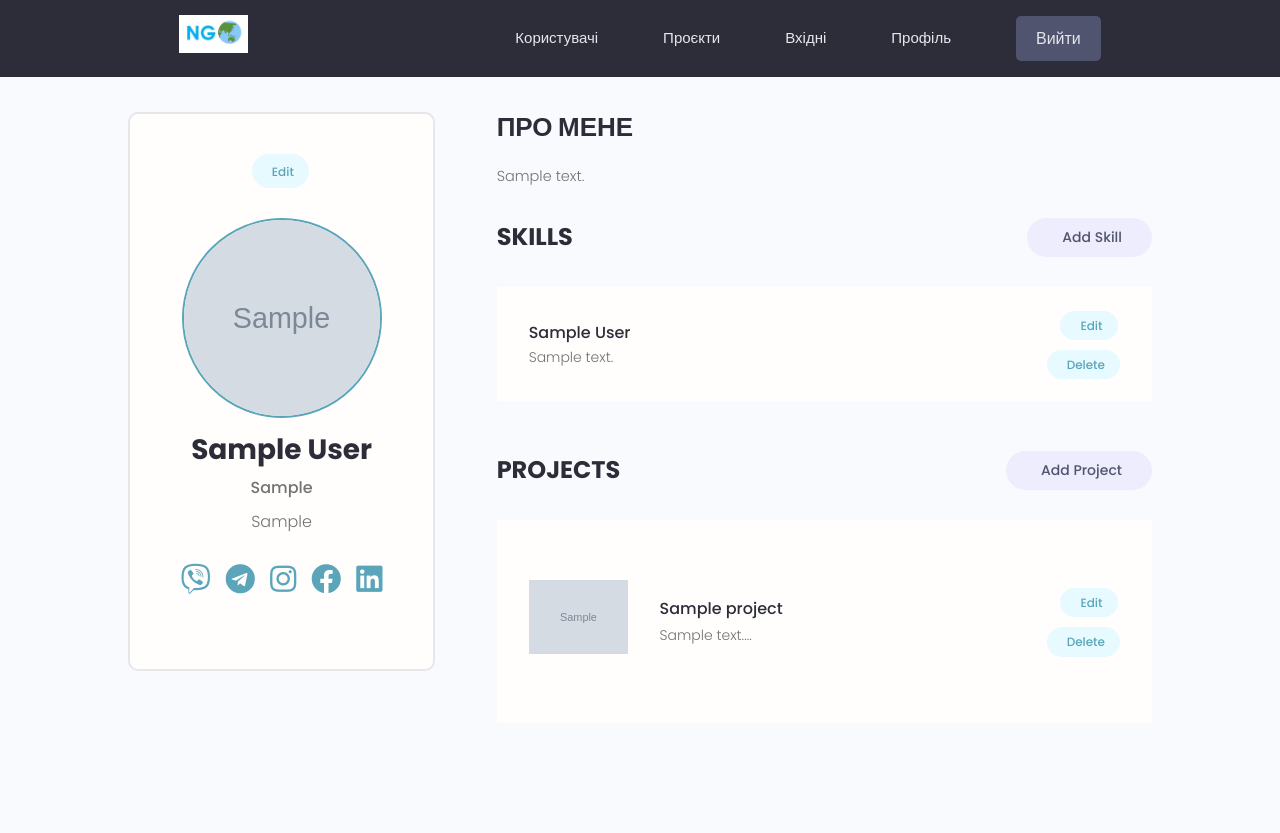
After one commit to ruslanliska/NGO, a Django app: page /account/ in a window 1280 px wide. The commit adds this page. Run offline with Django 4.2, Linux system fonts and the light colour scheme; a user stored in the database is signed in; tables that the repository leaves empty hold one stand-in row (values such as "Sample post"); grey boxes marked "Sample" are stand-in pictures; parts of the project's set-up code (start-up, migrations or seed data) failed here and were passed over; some libraries are stand-ins or nearby versions.

Commit message:
Added functionality to edit profile and UI for profile edition

```diff
--- a/templates/main.html
+++ b/templates/main.html
@@ -34,7 +34,7 @@
     {% for message in messages %}
     <div class="alert  alert--{{message.tags}}">
         <p class="alert__message">{{message}}</p>
-        <button class="alert__close">x</button>
+        <button class="alert__close"></button>
     </div>
 
     {% endfor %}
--- a/templates/navbar.html
+++ b/templates/navbar.html
@@ -20,7 +20,7 @@
 
 
           {% if request.user.is_authenticated %}
-          <li class="header__menuItem"><a href="{% url 'create-project' %}">Додати проєкт</a></li>
+          <li class="header__menuItem"><a href="{% url 'account' %}">Профіль</a></li>
           <li class="header__menuItem"><a href="{% url 'logout' %}" class="btn btn--sub">Вийти</a></li>
           {% else %}
           <li class="header__menuItem"><a href="{% url 'login' %}" class="btn btn--sub">Логін/Вхід</a></li>
--- /dev/null
+++ b/users/templates/users/account.html
@@ -0,0 +1,110 @@
+{% extends 'main.html' %}
+
+{% block content %}
+
+<head>
+  <meta name="viewport" content="width=device-width, initial-scale=1.0">
+  <link rel="stylesheet" href="https://pro.fontawesome.com/releases/v5.10.0/css/all.css">
+</head>
+
+  <!-- Main Section -->
+  <main class="settingsPage profile my-md">
+    <div class="container">
+      <div class="layout">
+        <div class="column column--1of3">
+          <div class="card text-center">
+            <div class="card__body dev">
+              <a class="tag tag--pill tag--main settings__btn" href="{% url 'edit-account' %}"><i class="im im-edit"></i> Edit</a>
+              <img class="avatar avatar--xl dev__avatar" src="{{ profile.profile_image.url }}" />
+              <h2 class="dev__name">{{ profile.name }}</h2>
+              <p class="dev__title">{{ profile.short_intro }}</p>
+              <p class="dev__location">{{ profile.location }}</p>
+              <ul class="dev__social">
+                {% if profile.social_viber %}
+                <li>
+                  <a title="Viber" href="{{ profile.social_viber }}" target="_blank"><i class="fab fa-viber fa-2x"></i></a>
+                </li>
+                {% endif %}
+
+                {% if profile.social_telegram %}
+                <li>
+                    <a title="Telegram" href="{{ profile.social_telegram }}" target="_blank"><i class="fab fa-telegram fa-2x"></i></a>
+                </li>
+                {% endif %}
+
+                {% if profile.social_instagram %}
+                <li>
+                  <a title="Instagram" href="{{ profile.social_instagram }}" target="_blank"><i class="fab fa-instagram fa-2x"></i></a>
+                </li>
+                {% endif %}
+
+                {% if profile.social_facebook %}
+                <li>
+                  <a title="Facebook" href="{{ profile.social_facebook }}" target="_blank"><i class="fab fa-facebook fa-2x"></i></a>
+                </li>
+                {% endif %}
+
+                {% if profile.social_linkedin %}
+                <li>
+                  <a title="LinkedIn" href="{{ profile.social_linkedin }}" target="_blank"><i class="fab fa-linkedin fa-2x"></i></a>
+                </li>
+                {% endif %}
+              </ul>
+            </div>
+          </div>
+        </div>
+        <div class="column column--2of3">
+          <div class="devInfo">
+            <h3 class="devInfo__title">Про мене</h3>
+            <p class="devInfo__about">{{ profile.bio }}</p>
+          </div>
+          <div class="settings">
+            <h3 class="settings__title">Skills</h3>
+            <a class="tag tag--pill tag--sub settings__btn tag--lg" href="#"><i class="im im-plus"></i> Add Skill</a>
+          </div>
+
+          <table class="settings__table">
+            {% for skill in skills %}
+            <tr>
+              <td class="settings__tableInfo">
+                <h4>{{skill.name}}</h4>
+                <p>{{skill.description}}</p>
+              </td>
+              <td class="settings__tableActions">
+                <a class="tag tag--pill tag--main settings__btn" href="#"><i class="im im-edit"></i> Edit</a>
+                <a class="tag tag--pill tag--main settings__btn" href="#"><i class="im im-x-mark-circle-o"></i>
+                  Delete</a>
+              </td>
+            </tr>
+            {% endfor %}
+          </table>
+
+          <div class="settings">
+            <h3 class="settings__title">Projects</h3>
+            <a class="tag tag--pill tag--sub settings__btn tag--lg" href="#"><i class="im im-plus"></i> Add Project</a>
+          </div>
+
+          <table class="settings__table">
+            {% for project in projects %}
+            <tr>
+              <td class="settings__thumbnail">
+                <a href="{% url 'project'  project.id %}"><img src="{{project.featured_image.url}}" alt="Project Thumbnail" /></a>
+              </td>
+              <td class="settings__tableInfo">
+                <a href="{% url 'project'  project.id %}">{{project.title}}</a>
+                <p>{{ project.description|slice:"250" }}...</p>
+              </td>
+              <td class="settings__tableActions">
+                <a class="tag tag--pill tag--main settings__btn" href="#"><i class="im im-edit"></i> Edit</a>
+                <a class="tag tag--pill tag--main settings__btn" href="#"><i class="im im-x-mark-circle-o"></i>
+                  Delete</a>
+              </td>
+            </tr>
+            {% endfor %}
+          </table>
+        </div>
+      </div>
+    </div>
+  </main>
+
+{% endblock content %}
--- a/users/urls.py
+++ b/users/urls.py
@@ -9,4 +9,6 @@ urlpatterns = [
 
     path('', views.profiles, name='profiles'),
     path('profile/<str:pk>/', views.userProfile, name="userprofile"),
+    path('account/', views.userAccount, name='account'),
+    path('edit-account/', views.editAccount, name='edit-account')
 ]
--- a/users/views.py
+++ b/users/views.py
@@ -6,7 +6,9 @@ from django.contrib.auth import login, authenticate, logout
 from django.contrib.auth.models import User
 from django.shortcuts import render, redirect
 from django.contrib import messages
-from .forms import CustomUserCreationForm
+from django.contrib.auth.decorators import login_required
+
+from .forms import CustomUserCreationForm, ProfileForm
 
 from .models import Profile
 
@@ -54,12 +56,10 @@ def registerUser(request):
             user = form.save(commit=False)
             user.username = user.username.lower()
             user.save()
-
-            messages.success(request, "User account was created")
+            messages.success(request, "Аккаунт успішно створено")
 
             login(request, user)
-            messages.success("Аккаунт успішно створено")
-            return redirect('profiles')
+            return redirect('edit-account')
 
         else:
             messages.error(request, "An error occured during registration")
@@ -82,3 +82,30 @@ def userProfile(request, pk):
     other_skills = profile.skill_set.filter(description='')
     context = {'profile': profile, 'topSkills': top_skills, 'otherSkills': other_skills}
     return render(request, 'users/user_profile.html', context)
+
+
+@login_required(login_url='login')
+def userAccount(request):
+    profile = request.user.profile
+
+    skills = profile.skill_set.all()
+    projects = profile.project_set.all()
+
+    context = {'profile': profile, 'skills': skills, 'projects': projects}
+    return render(request, 'users/account.html', context)
+
+
+@login_required(login_url='login')
+def editAccount(request):
+    profile = request.user.profile
+    form = ProfileForm(instance=profile)
+
+    if request.method == 'POST':
+        form = ProfileForm(request.POST, request.FILES, instance=profile)
+        if form.is_valid():
+            form.save()
+
+            return redirect('account')
+
+    context = {'form': form}
+    return render(request, 'users/profile_form.html', context)
```
Also changed, not shown: users/forms.py (+30 -2 lines), users/signals.py (+12 -0 lines), users/templates/users/profile_form.html (added, +28 -0 lines), users/templates/users/user_profile.html (+5 -6 lines), static/images/profiles/original111.png (added).
